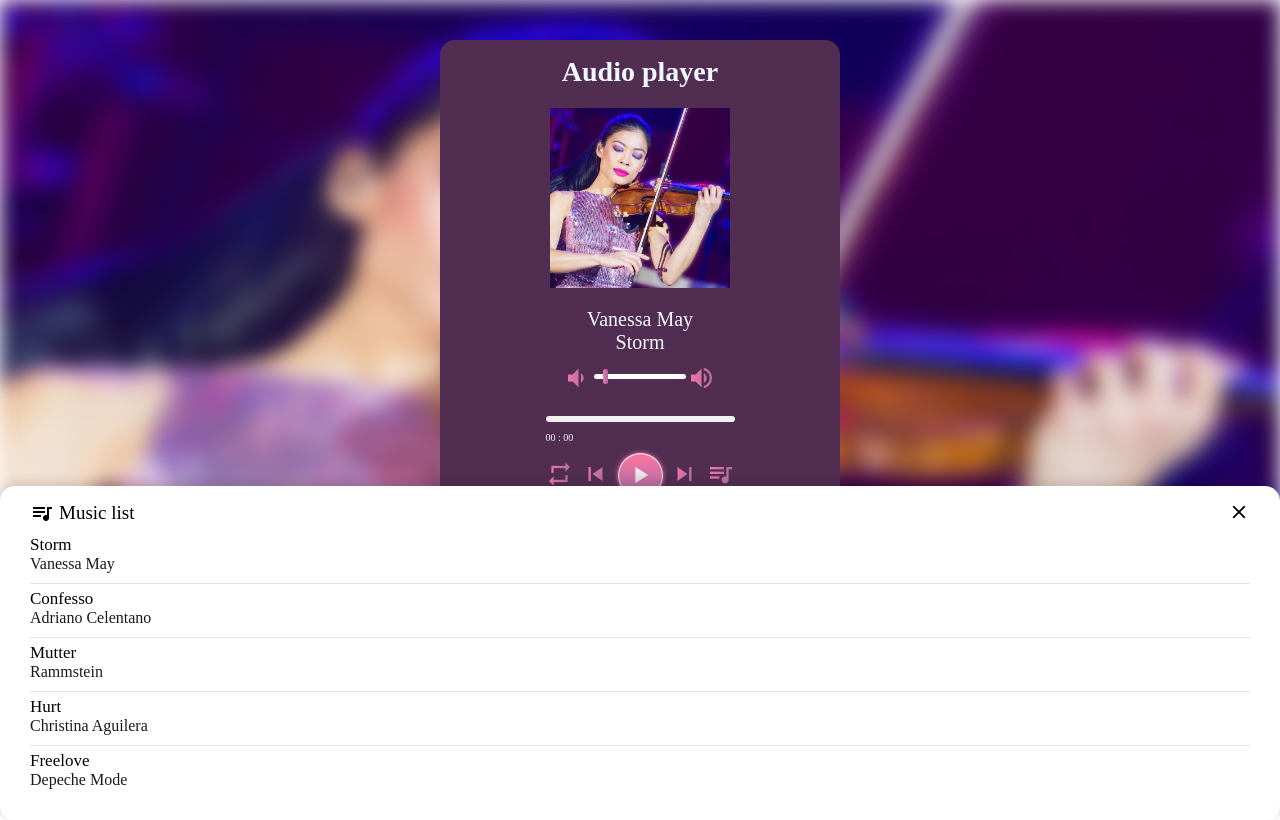
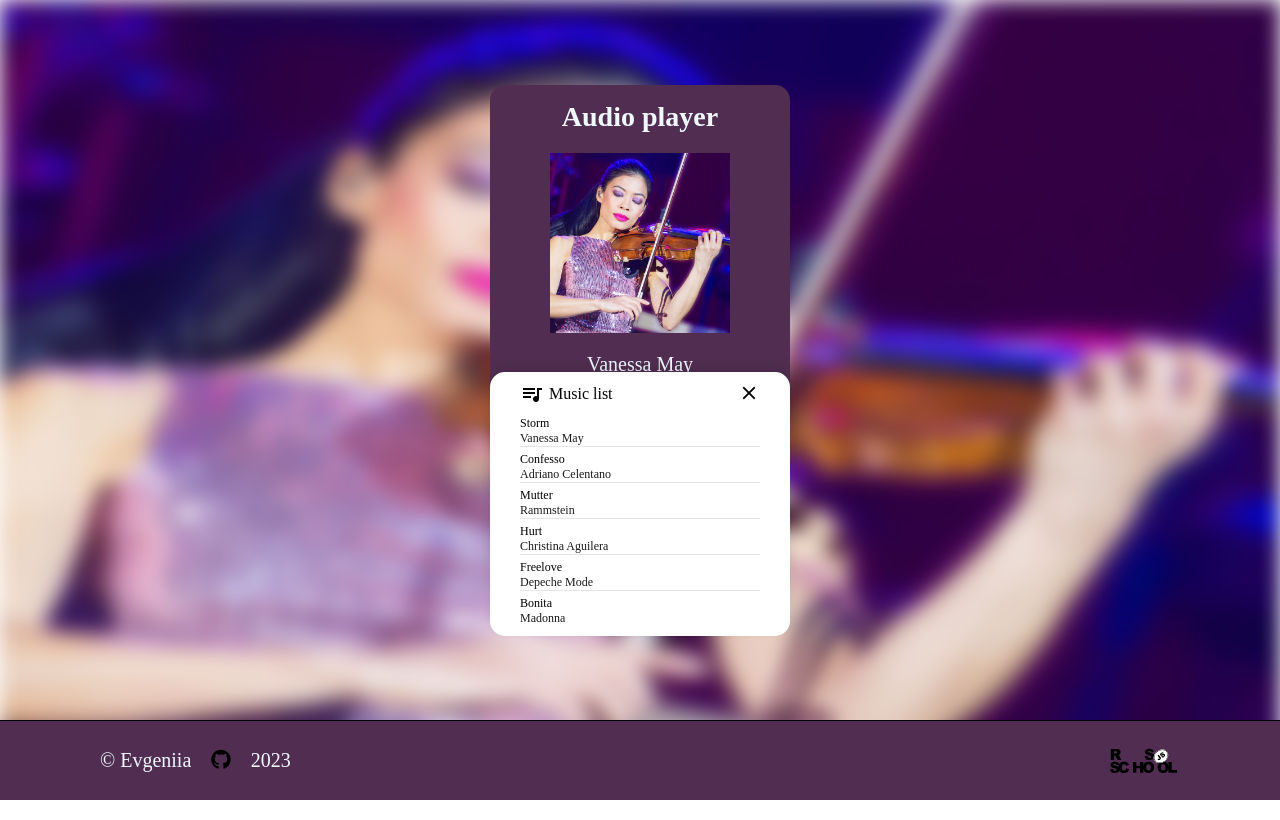
Before and after one commit to evgeniia-korolova/audio-player, a plain HTML site: page index.html in a window 1280 px wide. Both pictures are taken after a click on the icon "queue_music". Drawn offline with Linux system fonts and the light colour scheme.

Commit message:
fix : fix layout styles

```diff
--- a/index.html
+++ b/index.html
@@ -20,15 +20,17 @@
     <link rel="icon" type="images/x-icon" href="./src/favicon/music_audio_sound_6671.ico"/>
   </head>
   <body>
-    <img src="./src/photos/Vanessa__May.jpg" id="background" />
-    <div class="wrapper">
+    <!--  -->
 
-    <div class="player">
-      <header>
-        <h1>Audio player</h1>
-      </header>
 
-      <main>
+    <main>
+        <!-- <div class="background" id="background"><img src="./src/photos/Vanessa__May.jpg" id="background" /></div> -->
+
+        <img src="./src/photos/Vanessa__May.jpg" id="background" class="background"/>
+        <div class="wrapper">
+        <div class="player">
+
+            <h1>Audio player</h1>
         <div class="current">
           <div class="cover">
             <img
@@ -120,22 +122,22 @@
 
         <div  class="music-list">
           <div class="header">
-            <div class="row">
-              <i class= "list material-icons">queue_music</i>
+            <div class="row" title="Music List">
+              <i class= "list material-icons" >queue_music</i>
                 <span>Music list</span>
             </div>
               <i id="close" class="material-icons">close</i>
           </div>
 
-      <ul>
+      <ul class="track__list">
         <!-- here li list are coming from js -->
       </ul>
     </div>
-
-      </div>
+</div>
+       </div>
       </main>
       <footer>
-        <div class="container-footer">
+
           <div class="footer-item">
             <div class="footer__info">
               <p>&copy; Evgeniia</p>
@@ -148,11 +150,11 @@
 
             <a class="footer-logo" href="https://rs.school/js-stage0/" title="Rolling Scopes School" target="_blank"></a>
 
-        </div>
+
 
       </footer>
 
-    </div>
+
 
 
     <script type="module" src="./js/data.js"></script>
--- a/js/index.js
+++ b/js/index.js
@@ -12,15 +12,15 @@ const player = document.querySelector('.player'),
   cover = document.querySelector('.cover__img'),
   currentTime = document.querySelector('.current-time'),
   trackDuration = document.querySelector('.track-duration'),
-  imgSrc = document.querySelector('.img__src'),
+  background = document.querySelector('.background'),
   inputVolume = document.querySelector('.input-volume'),
   volumeBtn = document.querySelector('.volume-btn'),
-  volumeOff = document.querySelector('.volume__off'),
+
   musicList = document.querySelector('.music-list'),
   moreMusicBtn = document.querySelector('#more-music'),
-  closeMoreMusic = musicList.querySelector('#close'),
-  volumeRange = document.querySelector('.volume-range'),
-  background = document.getElementById('background');
+  closeMoreMusic = document.querySelector('#close'),
+  volumeRange = document.querySelector('.volume-range');
+
 
 audio.onloadeddata = function () {
     trackDuration.innerHTML = formatTime(audio.duration);
@@ -248,19 +248,21 @@ closeMoreMusic.addEventListener('click', () => {
   moreMusicBtn.click();
 });
 
-const ulTag = document.querySelector('ul');
+const ulTag = document.querySelector('.track__list');
 // // let create li tags according to array length for list
 for (let i = 0; i < data.length; i++) {
   //   //let's pass the song name, artist from the array
   let liTag = `<li li-index="${i + 1}">
-                <div class="row">
+               <div class="row">
                   <span>${data[i].trackName}</span>
                   <p>${data[i].artistName}</p>
-                </div>
-
+                 </div>
 
               </li>`;
-  ulTag.insertAdjacentHTML('beforeend', liTag); //inserting the li inside ul tag
+  ulTag.insertAdjacentHTML('beforeend', liTag);
+}
+
+  //inserting the li inside ul tag
   // let liAudioDuartionTag = ulTag.querySelector(`#${data[i].id}`);
   // let liAudioTag = ulTag.querySelector(`#${data[i].id}`);
 
@@ -274,4 +276,3 @@ for (let i = 0; i < data.length; i++) {
   //   }
   //   liAudioDuartionTag.innerText = `${totalMin}:${totalSec}`; //passing total duation of song
   //   liAudioDuartionTag.setAttribute('t-duration', `${totalMin}:${totalSec}`); //adding t-duration attribute with total duration value
-}
--- a/style.css
+++ b/style.css
@@ -4,40 +4,57 @@
     box-sizing: border-box;
 }
 
-#background {
+/* body {
+  width: 100vw;
+  height: 100vh;
+
+} */
+
+
+
+.background {
+  filter: blur(10px);
   position: absolute;
   height: 100%;
   width: 100%;
-  margin: auto;
+  z-index: -2;
+/* display: none; */
+  /* margin: auto; */
   top: 0;
   left: 0;
   right: 0;
-  bottom: 0;
-  filter: blur(10px);
-  z-index: -1;
+  bottom:0;
 }
 
 
 .wrapper {
-  position: absolute;
-  top: 50%;
-  left: 50%;
-  transform: translate(-50%, -50%);
-  margin-top: 20px;
-  height: 100vh;
+  display: flex;
+   align-items: center;
+    /* justify-content: center; */
+     /* width: 100vw; */
+    height: 90vh;
+    flex-direction: column;
+    /* position: relative; */
+
 }
 
 .player {
-  width: 400px;
-  height: auto;
+  width: 300px;
+  /* height: auto; */
   display: flex;
   flex-direction: column;
   justify-content: center;
   align-items: center;
-  margin: 20px auto;
+  margin: auto;
   background: rgb(81, 46, 81);
   border-radius: 15px;
   color: aliceblue;
+  position: relative;
+  top: -5%;
+   /* position: absolute;
+  top: 50%;
+  left: 50%; */
+  /* transform: translate(-50%, -50%); */
 
 }
 h1 {
@@ -75,7 +92,7 @@ h1 {
 }
 
 .progress__container {
-  width: 100%;
+  width: 80%;
   display: flex;
   flex-direction: column;
   margin: 10px auto;
@@ -177,7 +194,7 @@ input[type='range'] {
 
 .buttons {
   display: flex;
-  width: 100%;
+  width: 80%;
   justify-content: space-between;
   align-items: center;
   margin: 0 auto;
@@ -247,32 +264,40 @@ input[type='range'] {
   position: absolute;
   background: white;
   width: 100%;
-  left: 0;
-  bottom: -55%;
+  height: auto;
+  left: 50%;
+  /* top: 10%;  */
   opacity: 0;
   pointer-events: none;
   z-index: 5;
-  padding: 15px 30px;
+  padding: 10px 30px;
   border-radius: 15px;
   box-shadow: 0px -5px 10px rgba(0,0,0,0.1);
-  transition: all 0.15s ease-out;
-
+  /* transition: all 0.15s ease-out; */
+ transform: translate(-50%);
+ display: flex;
+ flex-direction: column;
+ font-size: 10px;
+ padding-bottom: 0;
 }
 
 .header {
   display: flex;
   justify-content: space-between;
+
 }
 
 .music-list.show{
-  bottom: 0;
+  /* display: block; */
+  top: 60%;
   opacity: 1;
   pointer-events: auto;
+ /* transition: all 0.2s ease-out; */
 }
 .header .row{
   display: flex;
   align-items: center;
-  font-size: 19px;
+  font-size: 16px;
   color: black;
 }
 .header .row i{
@@ -284,33 +309,37 @@ input[type='range'] {
 .header #close{
   font-size: 22px;
   color: black;
+  cursor: pointer;
 }
-.music-list ul{
+.track__list{
   margin: 10px 0;
   max-height: 260px;
   overflow: auto;
 }
-.music-list ul::-webkit-scrollbar{
+.track__list::-webkit-scrollbar{
   width: 0px;
 }
-.music-list ul li{
+.track__list li{
   list-style: none;
   display: flex;
   justify-content: space-between;
   cursor: pointer;
-  padding-bottom: 10px;
+  /* padding-bottom: 10px; */
   margin-bottom: 5px;
   color: black;
   border-bottom: 1px solid #E5E5E5;
 }
-.music-list ul li:last-child{
+.track__list li:last-child{
   border-bottom: 0px;
+  margin-bottom: 0;
+  padding-bottom: 0;
 }
 .music-list ul li .row span{
-  font-size: 17px;
+  font-size: 12px;
 }
 .music-list ul li .row p{
   opacity: 0.9;
+  font-size: 12px;
 }
 ul li .audio-duration{
   font-size: 16px;
@@ -322,27 +351,23 @@ ul li.playing{
 
 
 footer {
-   /* margin-top: 20px; */
-  height: 50px;
-   position: relative;
-  align-self: flex-end;
-
-}
-
-.container-footer {
-
+width: 100%;
+/* max-width: 1200px; */
+  height: 10vh;
+   background: rgb(81, 46, 81);
+  color:aliceblue;
   display: flex;
   justify-content: space-between;
   align-items: center;
   border-top: 1px solid black;
-  width: 100vw;
   padding: 10px 100px;
-  margin: 0 auto;
-  /* padding: 10px; */
-  color: black;
-  background: white;
-  background: rgb(81, 46, 81);
+   /* position: absolute;
+    bottom: 0;
+    margin: 0 auto; */
+
+
 }
+
 
 .footer__info {
   display: flex;
```
Also changed, not shown: src/icons/rs-logo.svg (added).
